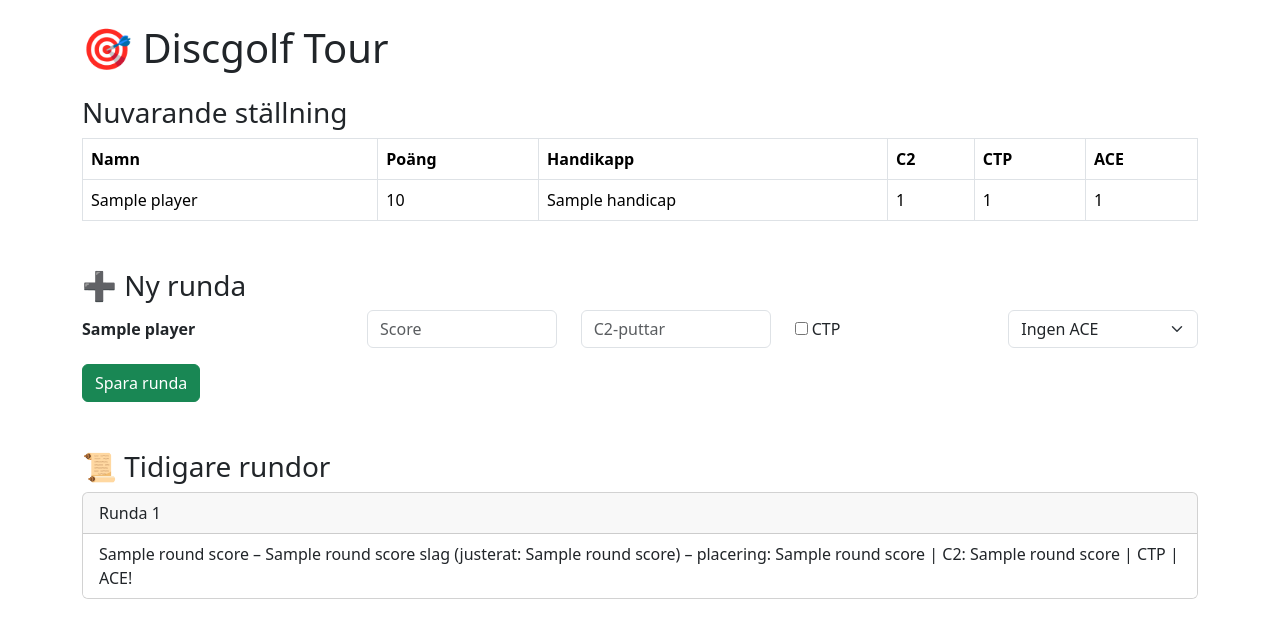
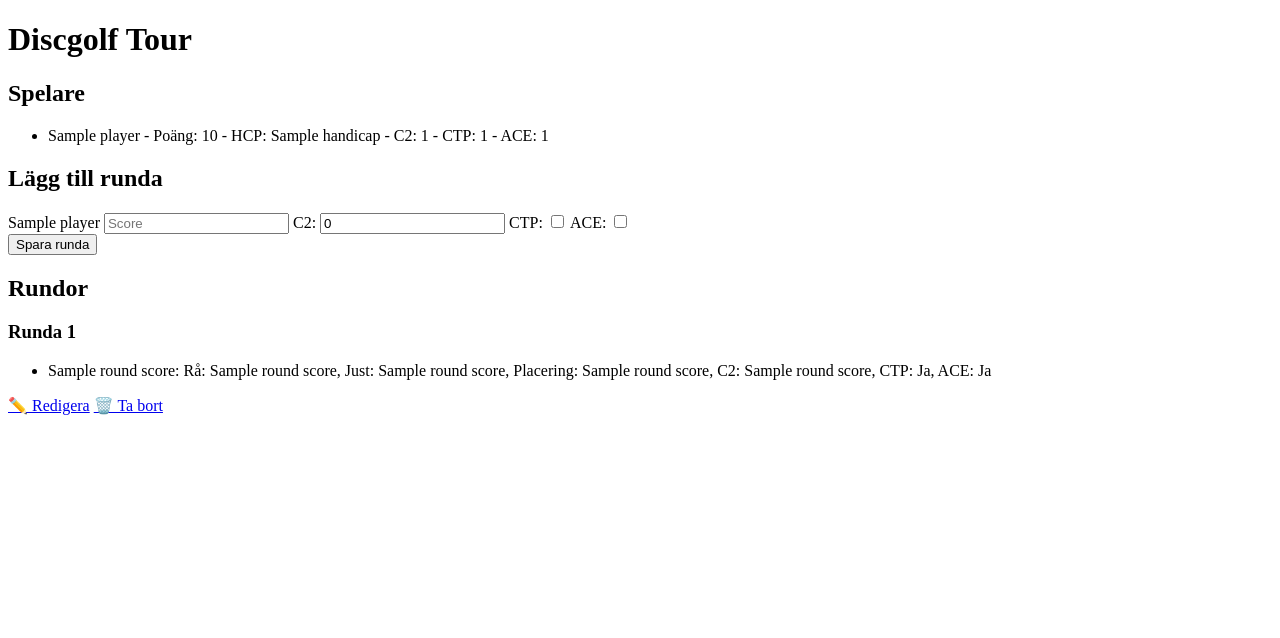
Before and after one commit to TeachermanEdvin/cdg-skanetour, a Flask app: page / in a window 1280 px wide. Shown: the top 638 px of the page. Run offline with Flask 3, Linux system fonts and the light colour scheme; the visitor is signed in with stand-in values (Sample User, id 1); a database or web service that is not in the repository returns one stand-in record (values such as "Sample title"); some libraries are stand-ins or nearby versions.

Commit message:
Update index.html

```diff
--- a/templates/index.html
+++ b/templates/index.html
@@ -1,63 +1,42 @@
-<!DOCTYPE html>
+<!doctype html>
 <html lang="sv">
   <head>
-    <meta charset="UTF-8">
-    <title>Poängställning</title>
-    <link href="https://cdn.jsdelivr.net/npm/bootstrap@5.3.3/dist/css/bootstrap.min.css" rel="stylesheet">
+    <meta charset="utf-8">
+    <title>Discgolf Tour</title>
   </head>
-<body class="container py-4">
-    <h1 class="mb-4">🎯 Discgolf Tour</h1>
-    <h3 class="mt-4">Nuvarande ställning</h3>
-    <table class="table table-bordered">
-        <thead><tr><th>Namn</th><th>Poäng</th><th>Handikapp</th><th>C2</th><th>CTP</th><th>ACE</th></tr></thead>
-        <tbody>
-        {% for id, name, hcap, points, c2, ctp, ace in players %}
-        <tr>
-            <td>{{ name }}</td>
-            <td>{{ points }}</td>
-            <td>{{ hcap }}</td>
-            <td>{{ c2 }}</td>
-            <td>{{ ctp }}</td>
-            <td>{{ ace }}</td>
-        </tr>
+  <body>
+    <h1>Discgolf Tour</h1>
+    <h2>Spelare</h2>
+    <ul>
+      {% for player in players %}
+        <li>{{ player[1] }} - Poäng: {{ player[3] }} - HCP: {{ player[2] }} - C2: {{ player[4] }} - CTP: {{ player[5] }} - ACE: {{ player[6] }}</li>
       {% endfor %}
-        </tbody>
-    </table>
+    </ul>
 
-    <h3 class="mt-5">➕ Ny runda</h3>
+    <h2>Lägg till runda</h2>
     <form method="post">
-        {% for id, name, hcap, points, c2, ctp, ace in players %}
-        <div class="row mb-2 align-items-center">
-            <div class="col-md-3"><strong>{{ name }}</strong></div>
-            <div class="col"><input type="number" name="{{ name }}" class="form-control" placeholder="Score" required></div>
-            <div class="col"><input type="number" name="c2_{{ name }}" class="form-control" placeholder="C2-puttar"></div>
-            <div class="col"><input type="checkbox" name="ctp_{{ name }}"> CTP</div>
-            <div class="col">
-                <select name="ace_{{ name }}" class="form-select">
-                    <option value="0">Ingen ACE</option>
-                    <option value="1">🎯 ACE!</option>
-                </select>
-            </div>
+      {% for player in players %}
+        <div>
+          <label>{{ player[1] }}</label>
+          <input type="number" name="{{ player[1] }}" placeholder="Score" required>
+          C2: <input type="number" name="c2_{{ player[1] }}" value="0">
+          CTP: <input type="checkbox" name="ctp_{{ player[1] }}">
+          ACE: <input type="checkbox" name="ace_{{ player[1] }}" value="1">
         </div>
       {% endfor %}
-        <button type="submit" class="btn btn-success mt-2">Spara runda</button>
+      <button type="submit">Spara runda</button>
     </form>
 
-    <h3 class="mt-5">📜 Tidigare rundor</h3>
-    {% for r in rounds %}
-    <div class="card mb-3">
-        <div class="card-header">Runda {{ r.id }}</div>
-        <ul class="list-group list-group-flush">
-        {% for row in r.scores %}
-            <li class="list-group-item">
-                {{ row[-1] }} – {{ row[3] }} slag (justerat: {{ row[4] }}) – placering: {{ row[5] }}
-                {% if row[7] %} | C2: {{ row[7] }}{% endif %}
-                {% if row[8] %} | CTP{% endif %}
-                {% if row[9] %} | ACE!{% endif %}
-            </li>
+    <h2>Rundor</h2>
+    {% for round in rounds %}
+      <h3>Runda {{ loop.index }}</h3>
+      <ul>
+        {% for row in round.scores %}
+          <li>{{ row[-1] }}: Rå: {{ row[3] }}, Just: {{ row[4] }}, Placering: {{ row[5] }}, C2: {{ row[7] }}, CTP: {{ 'Ja' if row[8] else 'Nej' }}, ACE: {{ 'Ja' if row[9] else 'Nej' }}</li>
         {% endfor %}
       </ul>
-    </div>
+      <a href="{{ url_for('edit_round', round_id=round.id) }}">✏️ Redigera</a>
+      <a href="{{ url_for('delete_round', round_id=round.id) }}" onclick="return confirm('Ta bort rundan?');">🗑️ Ta bort</a>
     {% endfor %}
   </body>
 </html>
```
Lines whose indentation alone changed are shown as unchanged.
